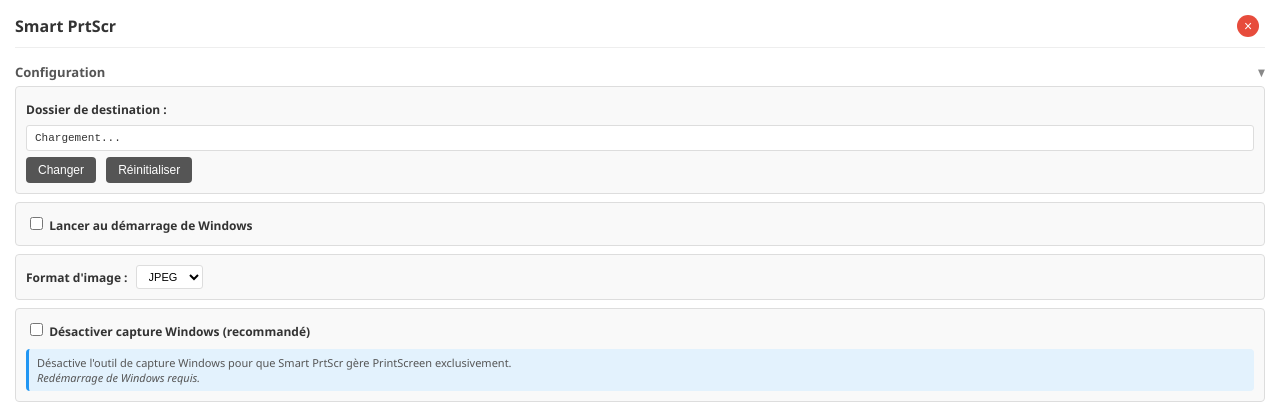
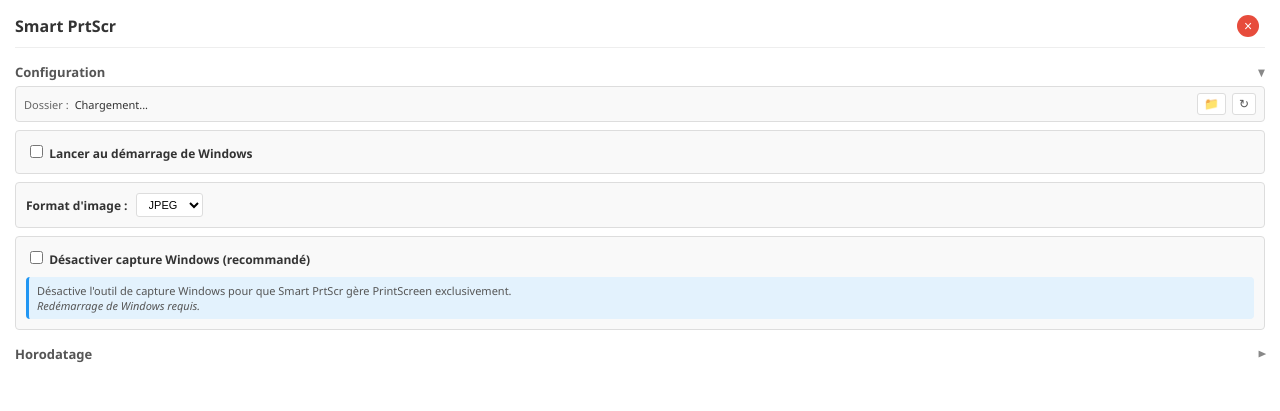
Before and after one commit to pleymor/Smart-PrtScr, a website: page src/index.html in a window 1280 px wide. Shown: the top 411 px of the page. Drawn offline with Linux system fonts and the light colour scheme.

Commit message:
Harmonize folder selector between windows
- Compact style with single line (label, path, buttons)
- Buttons with white background and subtle border
- Clickable path to change folder
- Reset button with ↻ icon

```diff
--- a/src/index.html
+++ b/src/index.html
@@ -45,7 +45,7 @@
       -webkit-app-region: no-drag;
     }
 
-    button, input, select, label, .path-section, .section-header {
+    button, input, select, label, .path-section, .section-header, .destination-row {
       -webkit-app-region: no-drag;
     }
 
@@ -128,15 +128,48 @@
       border: 1px solid #ddd;
     }
 
-    .path-display {
+    .destination-row {
+      display: flex;
+      align-items: center;
+      gap: 6px;
+      padding: 6px 8px;
+      background: #f9f9f9;
+      border: 1px solid #ddd;
+      border-radius: 4px;
+      font-size: 11px;
+    }
+
+    .destination-label {
+      color: #666;
+      white-space: nowrap;
+    }
+
+    .destination-path {
+      flex: 1;
+      color: #333;
+      overflow: hidden;
+      text-overflow: ellipsis;
+      white-space: nowrap;
+      cursor: pointer;
+    }
+
+    .destination-path:hover {
+      color: #555;
+    }
+
+    .btn-folder {
+      padding: 3px 6px;
+      border: 1px solid #ddd;
       background: white;
-      padding: 6px 8px;
+      color: #555;
       border-radius: 3px;
-      border: 1px solid #ddd;
-      margin: 6px 0;
-      word-break: break-all;
-      font-family: monospace;
-      font-size: 11px;
+      cursor: pointer;
+      font-size: 12px;
+      margin-right: 0;
+    }
+
+    .btn-folder:hover {
+      background: #f0f0f0;
     }
 
     button {
@@ -295,11 +328,11 @@
         <span class="collapse-icon">▼</span>
       </div>
       <div class="section-content">
-        <div class="path-section">
-          <label style="font-size: 12px;"><strong>Dossier de destination :</strong></label>
-          <div class="path-display" id="currentPath">Chargement...</div>
-          <button onclick="changePath()">Changer</button>
-          <button onclick="resetPath()">Réinitialiser</button>
+        <div class="destination-row">
+          <span class="destination-label">Dossier :</span>
+          <span class="destination-path" id="currentPath" title="Cliquez pour changer" onclick="changePath()">Chargement...</span>
+          <button class="btn-folder" onclick="changePath()" title="Changer le dossier">&#128193;</button>
+          <button class="btn-folder" onclick="resetPath()" title="Réinitialiser">&#8635;</button>
         </div>
         <div class="path-section" style="margin-top: 8px;">
           <label style="font-size: 12px;">
```
Also changed, not shown: src/filename-dialog.html (+4 -4 lines).
